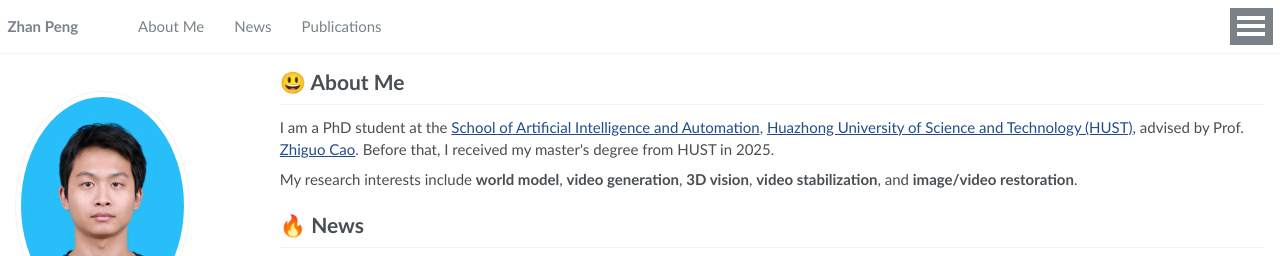
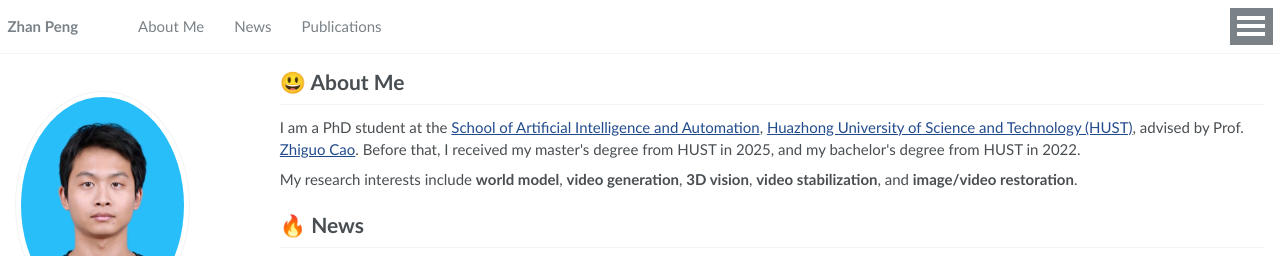
Before and after one commit to pzzz-cv/pzzz-cv.github.io, a plain HTML site: page index.html in a window 1280 px wide. Shown: the top 256 px of the page. Drawn offline with Linux system fonts and the light colour scheme; a web font is replaced by a local one.

Commit message:
About Me: add bachelor's degree from HUST 2022

```diff
--- a/index.html
+++ b/index.html
@@ -80,7 +80,7 @@
           I am a PhD student at the <a href="http://english.aia.hust.edu.cn/index.htm">School of Artificial Intelligence and Automation</a>,
           <a href="http://english.hust.edu.cn/">Huazhong University of Science and Technology (HUST)</a>,
           advised by Prof. <a href="http://english.aia.hust.edu.cn/info/1030/1072.htm">Zhiguo Cao</a>.
-          Before that, I received my master's degree from HUST in 2025.
+          Before that, I received my master's degree from HUST in 2025, and my bachelor's degree from HUST in 2022.
         </p>
         <p>
           My research interests include <strong>world model</strong>, <strong>video generation</strong>,
```
